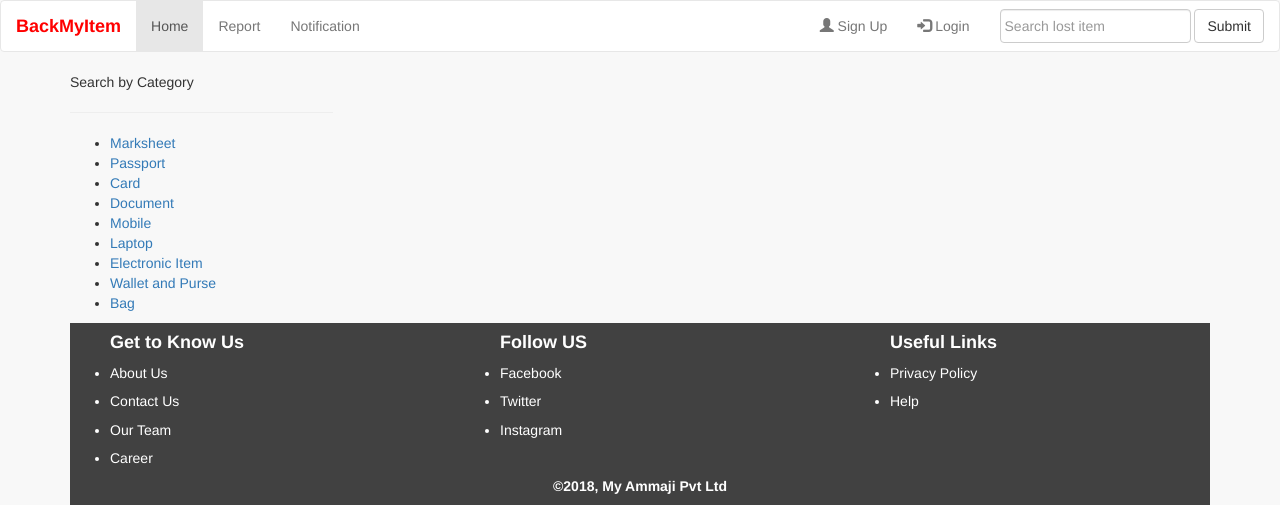
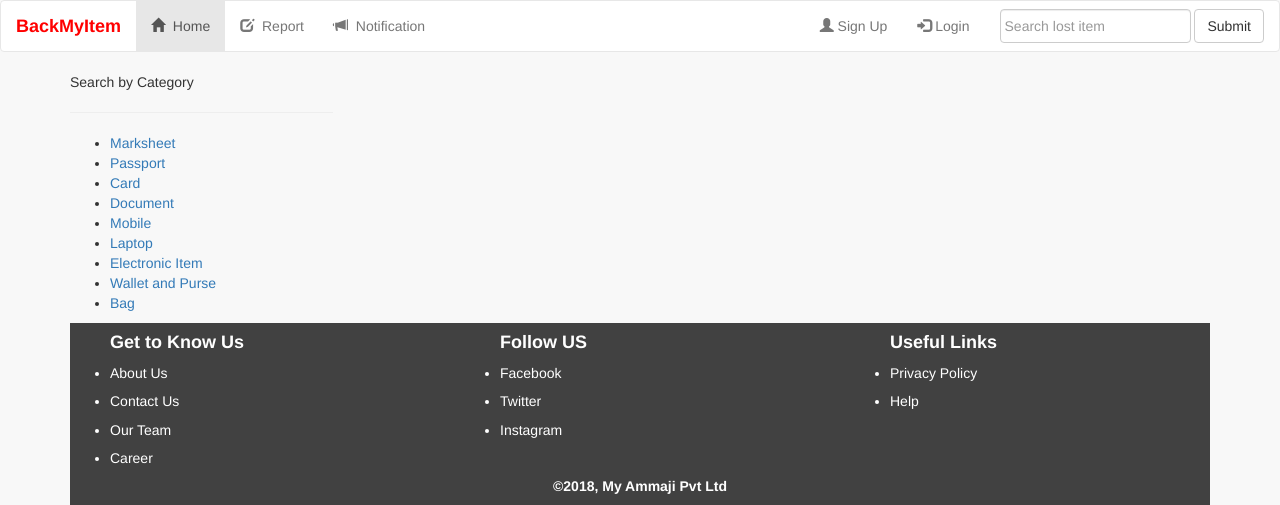
Before and after one commit to mwhorse46/backmyitem, a Django app: page / in a window 1280 px wide. Shown: the top 505 px of the page. Run offline with Django 3.2, Linux system fonts and the light colour scheme; data that the repository does not hold is empty; some libraries are stand-ins or nearby versions.

Commit message:
add glyphicon

```diff
--- a/feed/templates/feed/header.html
+++ b/feed/templates/feed/header.html
@@ -108,9 +108,9 @@ footer{
     </div>
     <div class="collapse navbar-collapse" id="myNavbar">
       <ul class="nav navbar-nav">
-        <li class="active"><a href="{% url 'feed:index' %}">Home</a></li>
-        <li><a href="{% url 'feed:report' %}">Report</a></li>
-        <li><a href="#">Notification</a></li>
+        <li class="active"><a href="{% url 'feed:index' %}"><span class="glyphicon glyphicon-home"></span>&nbsp;&nbsp;Home</a></li>
+        <li><a href="{% url 'feed:report' %}"><span class="glyphicon glyphicon-edit"></span>&nbsp;&nbsp;Report</a></li>
+        <li><a href="#"><span class="glyphicon glyphicon-bullhorn"></span>&nbsp;&nbsp;Notification</a></li>
       </ul>
       <ul class="nav navbar-nav navbar-right">
         <form class="navbar-form navbar-right" action="">
```
